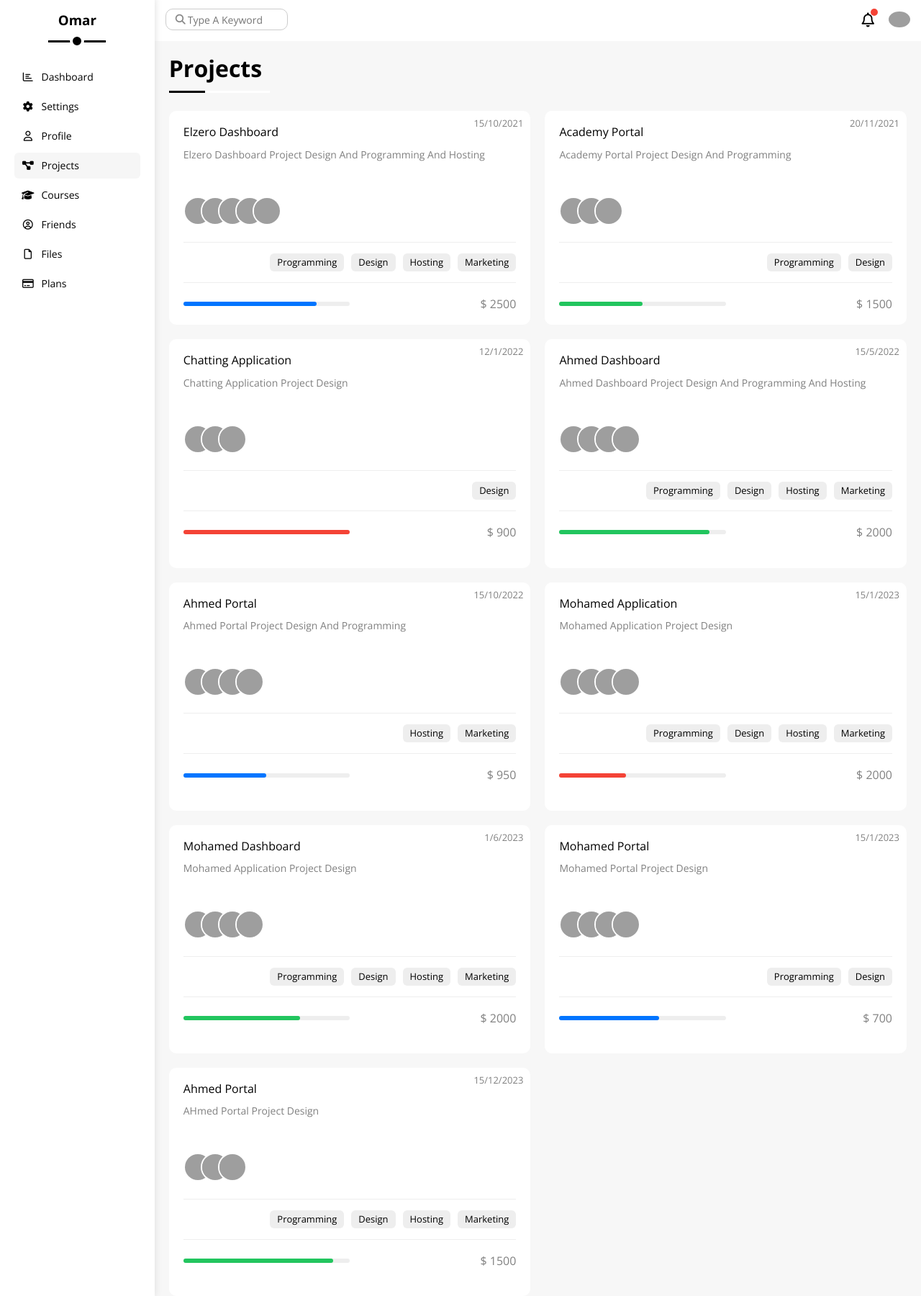
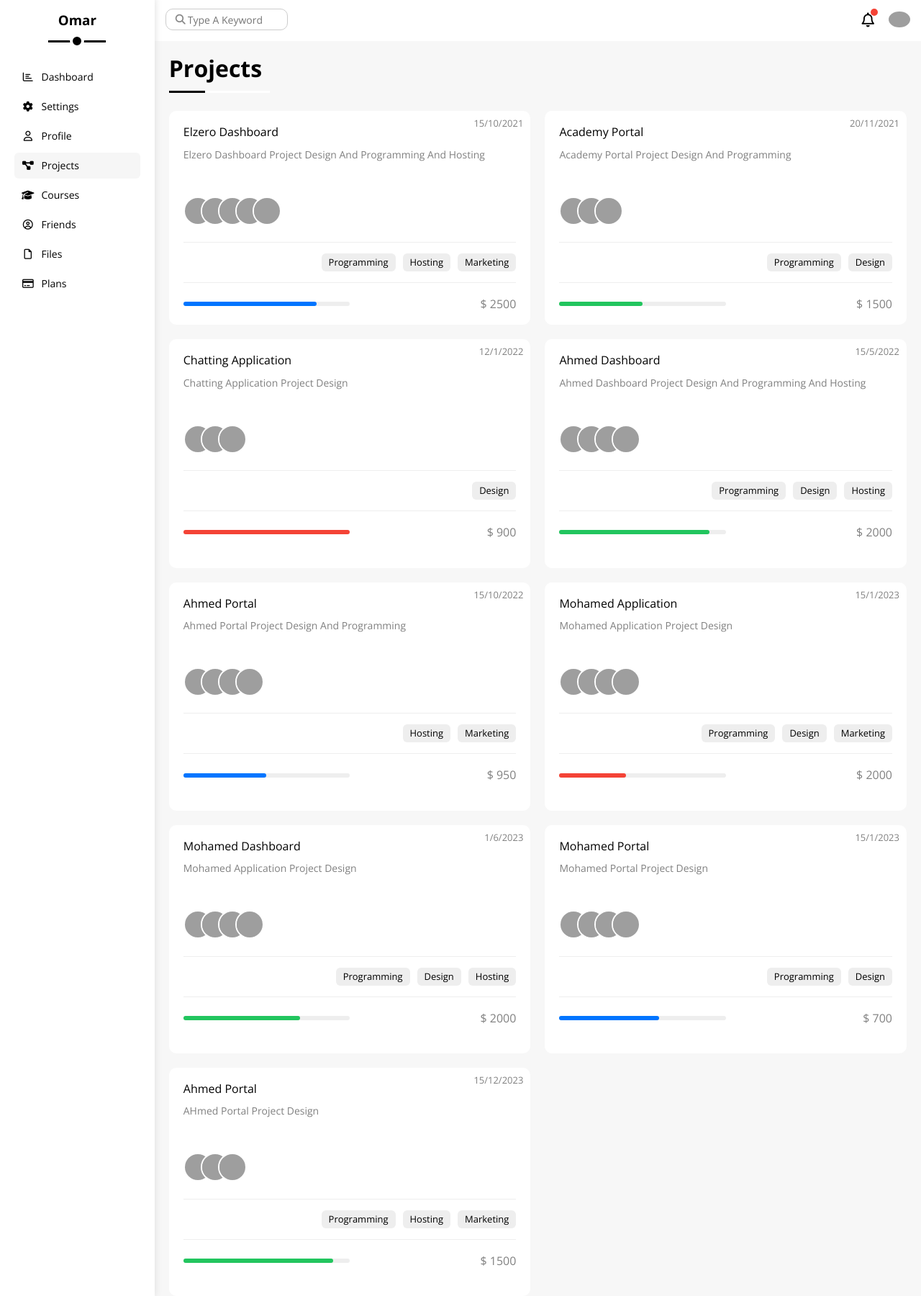
Before and after one commit to OmarEltarras/HTML_CSS_Template-4, a plain HTML site: page projects.html in a window 1280 px wide. Shown: the part 3-1803 px from the top of the page at 72% size. Drawn offline with nearby package versions, Linux system fonts and the light colour scheme; grey boxes are pictures that could not be loaded.

Commit message:
Update projects.html
Improve some features in the design

```diff
--- a/projects.html
+++ b/projects.html
@@ -100,7 +100,6 @@
                     </div>
                     <div class="feat d-flex pt-15 pb-15 mt-20">
                         <div class='bg-eee pt-5 pb-5 pl-10 pr-10 ml-10 rad-6 fs-13'>Programming</div>
-                        <div class='bg-eee pt-5 pb-5 pl-10 pr-10 ml-10 rad-6 fs-13'>Design</div>
                         <div class='bg-eee pt-5 pb-5 pl-10 pr-10 ml-10 rad-6 fs-13'>Hosting</div>
                         <div class='bg-eee pt-5 pb-5 pl-10 pr-10 ml-10 rad-6 fs-13'>Marketing</div>
                     </div>
@@ -158,7 +157,6 @@
                         <div class='bg-eee pt-5 pb-5 pl-10 pr-10 ml-10 rad-6 fs-13'>Programming</div>
                         <div class='bg-eee pt-5 pb-5 pl-10 pr-10 ml-10 rad-6 fs-13'>Design</div>
                         <div class='bg-eee pt-5 pb-5 pl-10 pr-10 ml-10 rad-6 fs-13'>Hosting</div>
-                        <div class='bg-eee pt-5 pb-5 pl-10 pr-10 ml-10 rad-6 fs-13'>Marketing</div>
                     </div>
                     <div class="pt-20 pb-20 between-flex">
                         <div class="progress"><span class="bg-green" style="width:90%"></span></div>
@@ -197,7 +195,6 @@
                     <div class="feat d-flex pt-15 pb-15 mt-20">
                         <div class='bg-eee pt-5 pb-5 pl-10 pr-10 ml-10 rad-6 fs-13'>Programming</div>
                         <div class='bg-eee pt-5 pb-5 pl-10 pr-10 ml-10 rad-6 fs-13'>Design</div>
-                        <div class='bg-eee pt-5 pb-5 pl-10 pr-10 ml-10 rad-6 fs-13'>Hosting</div>
                         <div class='bg-eee pt-5 pb-5 pl-10 pr-10 ml-10 rad-6 fs-13'>Marketing</div>
                     </div>
                     <div class="pt-20 pb-20 between-flex">
@@ -219,7 +216,6 @@
                         <div class='bg-eee pt-5 pb-5 pl-10 pr-10 ml-10 rad-6 fs-13'>Programming</div>
                         <div class='bg-eee pt-5 pb-5 pl-10 pr-10 ml-10 rad-6 fs-13'>Design</div>
                         <div class='bg-eee pt-5 pb-5 pl-10 pr-10 ml-10 rad-6 fs-13'>Hosting</div>
-                        <div class='bg-eee pt-5 pb-5 pl-10 pr-10 ml-10 rad-6 fs-13'>Marketing</div>
                     </div>
                     <div class="pt-20 pb-20 between-flex">
                         <div class="progress"><span class="bg-green" style="width:70%"></span></div>
@@ -256,7 +252,6 @@
                     </div>
                     <div class="feat d-flex pt-15 pb-15 mt-20">
                         <div class='bg-eee pt-5 pb-5 pl-10 pr-10 ml-10 rad-6 fs-13'>Programming</div>
-                        <div class='bg-eee pt-5 pb-5 pl-10 pr-10 ml-10 rad-6 fs-13'>Design</div>
                         <div class='bg-eee pt-5 pb-5 pl-10 pr-10 ml-10 rad-6 fs-13'>Hosting</div>
                         <div class='bg-eee pt-5 pb-5 pl-10 pr-10 ml-10 rad-6 fs-13'>Marketing</div>
                     </div>
```
